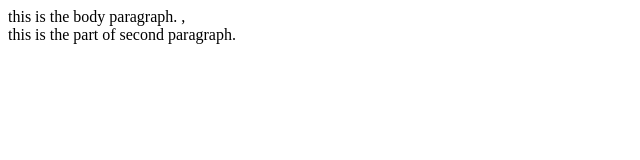
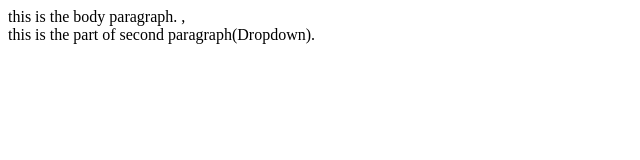
Before and after one commit to MRRahman16/NewWork, a plain HTML site: page index.html in a window 1280 px wide. Shown: the full height of the page, 0-640 px from the left. Drawn offline with Linux system fonts and the light colour scheme.

```diff
--- a/index.html
+++ b/index.html
@@ -1,4 +1,4 @@
 <p>
     this is the body paragraph. ,<br>
-    this is the part of second paragraph.
+    this is the part of second paragraph(Dropdown).
 </p>
```
